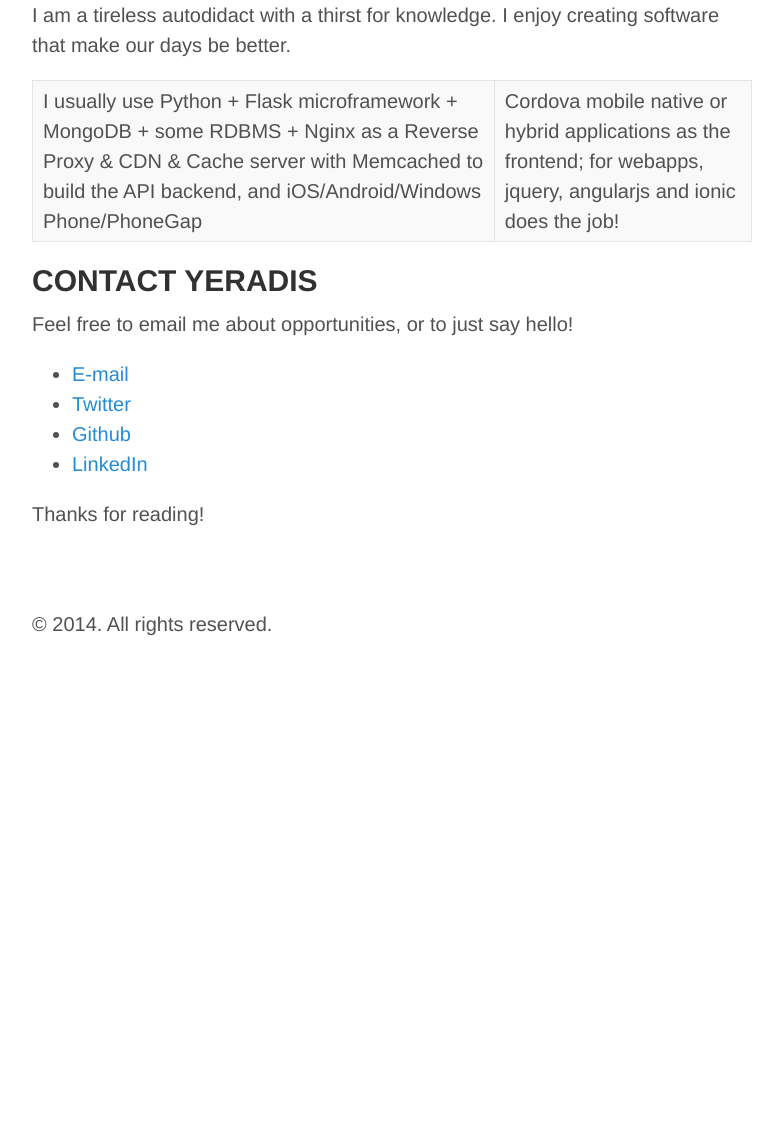
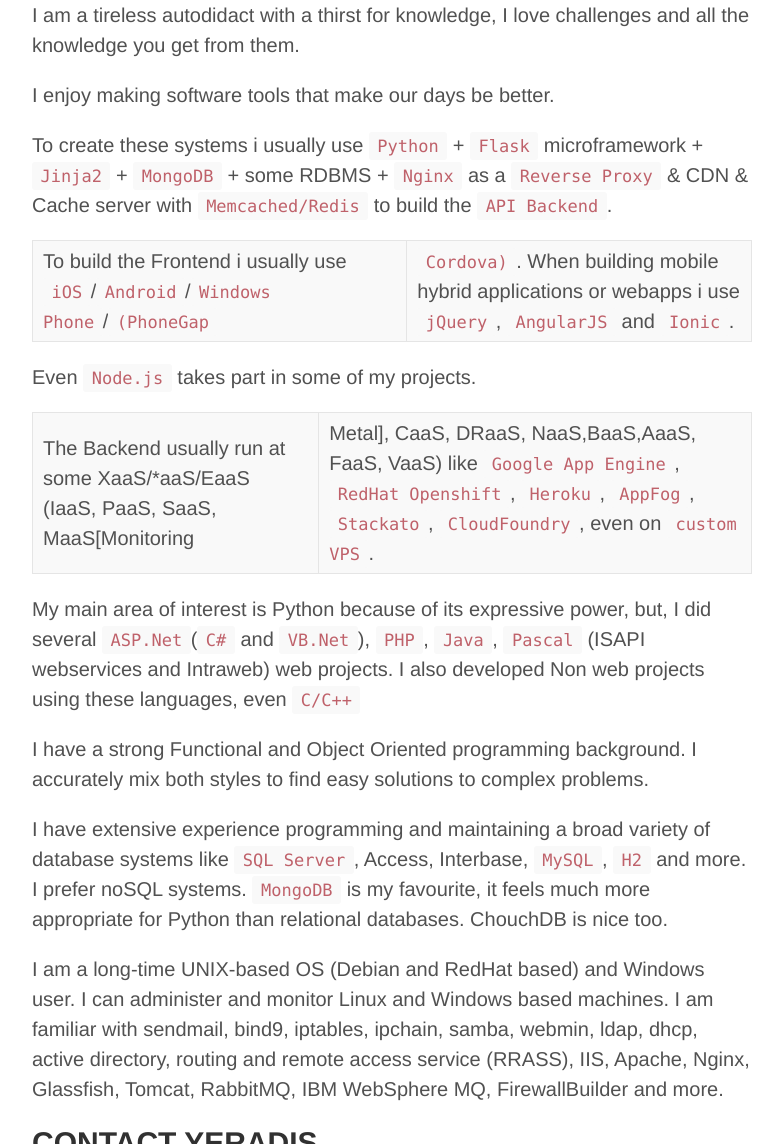
Before and after one commit to yeradis/yeradis.github.io, a Jekyll site: the page built from about.md, in a window 1280 px wide and 1400 px high, scrolled down 253 px. Shown: the part 256-1400 px from the top of the window, without its empty margins (248-1031 px from the left). Built offline with Jekyll 4.4.1, drawn with Linux system fonts in a browser that asks for light colours; Markdown is read by kramdown in place of the engine named in the settings; before the commit the page ends 1168 px from its top, so only the background shows below that.

Commit message:
about improved

```diff
--- a/about.md
+++ b/about.md
@@ -13,9 +13,25 @@
 
 <img src="http://www.yeradis.com/img/360.png">
 
-I am a tireless autodidact with a thirst for knowledge. I enjoy creating software that make our days be better.
+I am a tireless autodidact with a thirst for knowledge, I love challenges and all the knowledge you get from them.
 
-I usually use Python + Flask microframework + MongoDB + some RDBMS + Nginx as a Reverse Proxy & CDN & Cache server with Memcached to build the API backend, and iOS/Android/Windows Phone/PhoneGap|Cordova mobile native or hybrid applications as the frontend; for webapps, jquery, angularjs and ionic does the job!
+I enjoy making software tools that make our days be better.
+
+To create these systems i usually use `Python` + `Flask` microframework + `Jinja2` + `MongoDB` + some RDBMS + `Nginx` as a `Reverse Proxy` & CDN & Cache server with `Memcached/Redis` to build the `API Backend`.
+
+To build the Frontend i usually use `iOS`/`Android`/`Windows Phone`/`(PhoneGap`|`Cordova)`. When building mobile hybrid applications or webapps i use `jQuery`, `AngularJS` and `Ionic`.
+
+Even `Node.js` takes part in some of my projects.
+
+The Backend usually run at some XaaS/*aaS/EaaS (IaaS, PaaS, SaaS, MaaS[Monitoring|Metal], CaaS, DRaaS, NaaS,BaaS,AaaS, FaaS, VaaS) like `Google App Engine`, `RedHat Openshift`, `Heroku`, `AppFog`, `Stackato`, `CloudFoundry`, even on `custom VPS`.
+
+My main area of interest is Python because of its expressive power, but, I did several `ASP.Net`(`C#` and `VB.Net`), `PHP`, `Java`, `Pascal` (ISAPI webservices and Intraweb) web projects. I also developed Non web projects using these languages, even `C/C++`
+
+I have a strong Functional and Object Oriented programming background. I accurately mix both styles to find easy solutions to complex problems.
+
+I have extensive experience programming and maintaining a broad variety of database systems like `SQL Server`, Access, Interbase, `MySQL`, `H2` and more. I prefer noSQL systems. `MongoDB` is my favourite, it feels much more appropriate for Python than relational databases. ChouchDB is nice too.
+
+I am a long-time UNIX-based OS (Debian and RedHat based) and Windows user. I can administer and monitor Linux and Windows based machines. I am familiar with sendmail, bind9, iptables, ipchain, samba, webmin, ldap, dhcp, active directory, routing and remote access service (RRASS), IIS, Apache, Nginx, Glassfish, Tomcat, RabbitMQ, IBM WebSphere MQ, FirewallBuilder and more.
 
 ## CONTACT YERADIS
 
```
